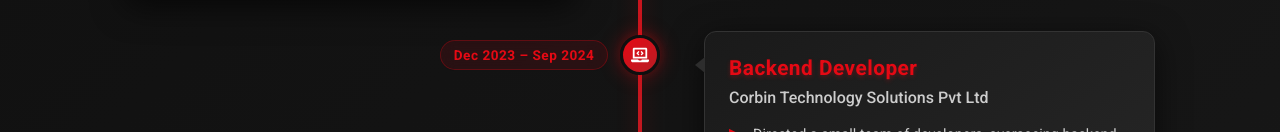
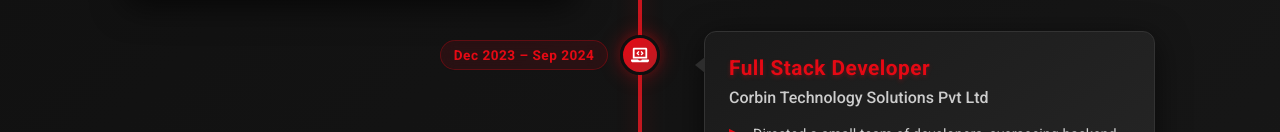
Before and after one commit to ankitdotdev/ankit-netflix-portfolio, a Next.js app: page /work-experience in a window 1280 px wide. Shown: the part 668-800 px from the top of the page. Built offline with nearby package versions, Linux system fonts and the light colour scheme.

Commit message:
Update experienceData.tsx

```diff
--- a/src/features/work-experience/constants/experienceData.tsx
+++ b/src/features/work-experience/constants/experienceData.tsx
@@ -21,7 +21,7 @@
     icon: <FaUsersCog />,
   },
   {
-    title: "Backend Developer",
+    title: "Full Stack Developer",
     subtitle: "Corbin Technology Solutions Pvt Ltd",
     date: "Dec 2023 – Sep 2024",
     description: [
```
